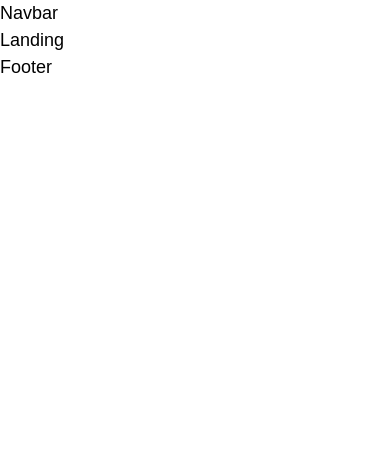
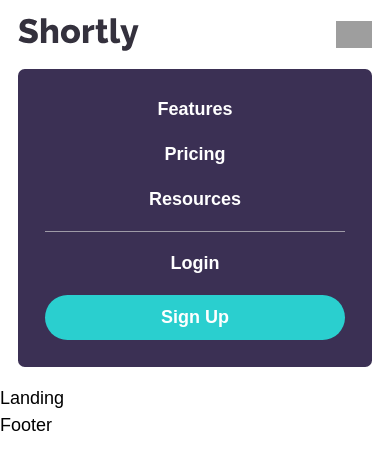
Before and after one commit to alvyynm/shortly, a React (Vite) app in the folder frontend/: page / in a window 390 px wide. Shown: the top 470 px of the page. Built offline with nearby package versions, Linux system fonts and the light colour scheme; grey boxes are pictures that could not be loaded.

Commit message:
chore: add JSX content and style using Tailwind classes

```diff
--- a/frontend/src/components/Navbar.jsx
+++ b/frontend/src/components/Navbar.jsx
@@ -1,7 +1,72 @@
 import React from 'react';
+import logo from '../assets/logo.svg';
+import hamburger from '../assets/hamburger.svg';
+
+function name(params) {}
 
 function Navbar() {
-  return <div>Navbar</div>;
+  return (
+    <nav className="w-full px-4 py-4 text-grayish-violet">
+      <div className="flex justify-between items-center gap-4">
+        <div className="flex gap-5">
+          <div>
+            <a href="/">
+              <img src={logo} alt="company logo" />
+            </a>
+          </div>
+          <div className="items-center hidden md:inline-block">
+            <ul className="flex items-center gap-4">
+              <li className="hover:text-dark-violet">
+                <a href="#">Features</a>
+              </li>
+              <li className="hover:text-dark-violet">
+                <a href="#">Pricing</a>
+              </li>
+              <li className="hover:text-dark-violet">
+                <a href="#">Resources</a>
+              </li>
+            </ul>
+          </div>
+        </div>
+        <div className="hidden md:inline-block">
+          <div className="flex gap-5">
+            <button className="hover:text-dark-violet">Login</button>
+            <button className="text-white bg-cyan px-3 py-1 rounded-2xl hover:opacity-70">
+              Sign Up
+            </button>
+          </div>
+        </div>
+        <div className="md:hidden">
+          <img
+            src={hamburger}
+            alt="hamburger menu"
+            className="w-8 text-grayish-violet"
+          />
+        </div>
+      </div>
+      <div className="text-white font-bold text-center p-6 mt-4 rounded-md block md:hidden w-full bg-dark-violet">
+        <ul className="flex flex-col gap-4">
+          <li>
+            <a href="#">Features</a>
+          </li>
+          <li>
+            <a href="#">Pricing</a>
+          </li>
+          <li className="border-b border-grayish-violet pb-4">
+            <a href="#">Resources</a>
+          </li>
+          <li>
+            <button>Login</button>
+          </li>
+          <li>
+            <button className="text-white w-full bg-cyan px-3 py-2 rounded-3xl hover:opacity-70">
+              Sign Up
+            </button>
+          </li>
+        </ul>
+      </div>
+    </nav>
+  );
 }
 
 export default Navbar;
```
